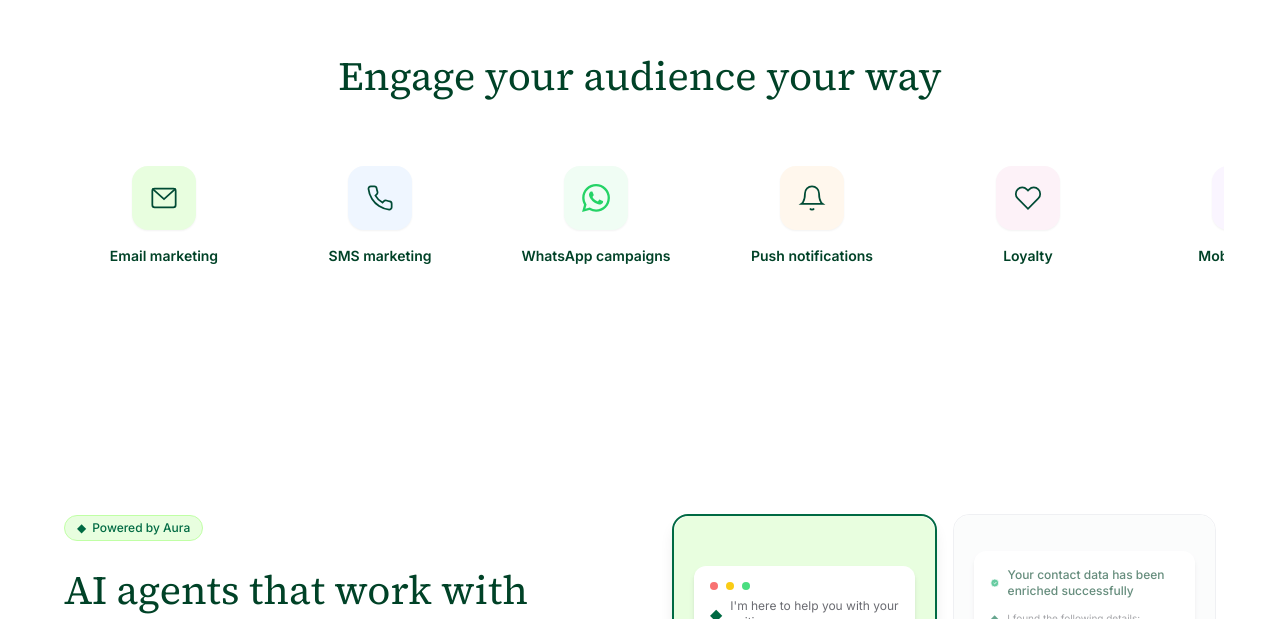
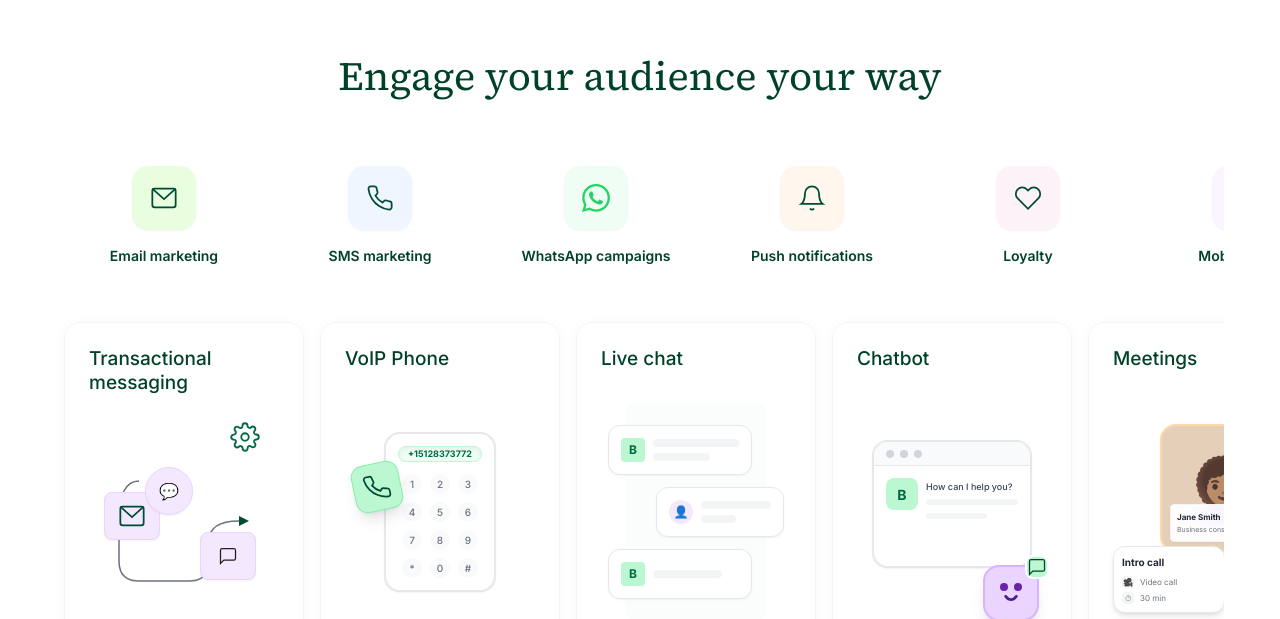
Before and after one commit to dutaalamin/bravo, a React (Vite) app: page / in a window 1280 px wide. Shown: the part 2181-2800 px from the top of the page. Built offline with nearby package versions, Linux system fonts and the light colour scheme.

Commit message:
Add more features row with custom illustrations

```diff
--- a/src/App.jsx
+++ b/src/App.jsx
@@ -870,6 +870,139 @@
 /* ══════════════════════════════════════════════
    ENGAGE YOUR AUDIENCE
    ══════════════════════════════════════════════ */
+const moreFeatures = [
+  {
+    title: 'Transactional\nmessaging',
+    visual: (
+      <div className="relative w-full h-full flex items-center justify-center">
+        <div className="absolute top-4 right-6 text-bravo-green scale-150"><SettingsIcon /></div>
+        <div className="w-14 h-12 bg-purple-100 rounded-lg border border-purple-200 flex items-center justify-center relative -left-6 -top-2 z-10 shadow-sm">
+          <MailIcon />
+        </div>
+        <div className="w-14 h-12 bg-purple-100 rounded-lg border border-purple-200 flex items-center justify-center relative left-4 top-8 z-10 shadow-sm">
+          <ChatIcon />
+        </div>
+        <div className="w-12 h-12 bg-purple-100 rounded-full border border-purple-200 flex items-center justify-center absolute left-14 top-14 z-10 shadow-sm text-[16px]">
+          💬
+        </div>
+        <svg className="absolute inset-0 w-full h-full" style={{zIndex: 0}}>
+          <path d="M50 70 Q 30 70 30 110 L 30 150 Q 30 170 50 170 L 100 170 Q 120 170 120 150 L 120 130" fill="none" stroke="#6B7280" strokeWidth="1.5" />
+          <path d="M120 130 Q 120 110 150 110" fill="none" stroke="#6B7280" strokeWidth="1.5" />
+          <polygon points="160,110 150,105 150,115" fill="#004B35" />
+        </svg>
+      </div>
+    )
+  },
+  {
+    title: 'VoIP Phone',
+    visual: (
+      <div className="relative w-full h-full flex items-center justify-center">
+        <div className="w-28 h-40 bg-white border-2 border-gray-200 rounded-2xl shadow-sm flex flex-col items-center p-3 relative z-10">
+          <div className="w-full h-6 border border-green-200 rounded-full flex items-center justify-center mb-3 bg-green-50 shadow-inner">
+            <span className="text-[9px] text-bravo-green font-bold">+15128373772</span>
+          </div>
+          <div className="grid grid-cols-3 gap-2 w-full px-1">
+             {[1,2,3,4,5,6,7,8,9,'*',0,'#'].map(k => <div key={k} className="w-5 h-5 rounded-full bg-gray-50 flex items-center justify-center text-[10px] text-gray-500 font-medium">{k}</div>)}
+          </div>
+        </div>
+        <div className="absolute left-2 top-[40%] -translate-y-1/2 w-12 h-12 bg-green-200 rounded-xl border border-green-300 flex items-center justify-center shadow-lg rotate-[-12deg] z-20 text-bravo-dark">
+          <PhoneIcon />
+        </div>
+      </div>
+    )
+  },
+  {
+    title: 'Live chat',
+    visual: (
+      <div className="relative w-full h-full flex items-center justify-center flex-col gap-3">
+        <div className="w-36 bg-white border border-gray-200 rounded-xl p-3 shadow-sm relative -left-4 z-10">
+          <div className="flex gap-2 items-center">
+            <div className="w-6 h-6 bg-green-200 rounded flex items-center justify-center text-[12px] font-bold text-bravo-green shrink-0">B</div>
+            <div className="space-y-1.5 w-full">
+              <div className="h-2 w-full bg-gray-100 rounded"></div>
+              <div className="h-2 w-2/3 bg-gray-100 rounded"></div>
+            </div>
+          </div>
+        </div>
+        <div className="w-32 bg-white border border-gray-200 rounded-xl p-3 shadow-sm relative left-6 z-20">
+          <div className="flex gap-2 items-center">
+            <div className="w-6 h-6 bg-purple-100 rounded-full flex items-center justify-center text-[12px] shrink-0">👤</div>
+            <div className="space-y-1.5 w-full">
+              <div className="h-2 w-full bg-gray-100 rounded"></div>
+              <div className="h-2 w-1/2 bg-gray-100 rounded"></div>
+            </div>
+          </div>
+        </div>
+        <div className="w-36 bg-white border border-gray-200 rounded-xl p-3 shadow-sm relative -left-4 z-10">
+          <div className="flex gap-2 items-center">
+            <div className="w-6 h-6 bg-green-200 rounded flex items-center justify-center text-[12px] font-bold text-bravo-green shrink-0">B</div>
+            <div className="space-y-1.5 w-full">
+              <div className="h-2 w-4/5 bg-gray-100 rounded"></div>
+            </div>
+          </div>
+        </div>
+        <div className="absolute inset-0 bg-[#f8f9fa] z-0 mx-6 my-4 rounded-xl opacity-50"></div>
+      </div>
+    )
+  },
+  {
+    title: 'Chatbot',
+    visual: (
+      <div className="relative w-full h-full flex items-center justify-center">
+        <div className="w-40 h-32 bg-white border-2 border-gray-200 rounded-2xl flex flex-col overflow-hidden relative -top-2 z-10 shadow-sm">
+          <div className="h-6 border-b border-gray-200 flex items-center px-3 gap-1.5 bg-gray-50">
+            <div className="w-2 h-2 rounded-full bg-gray-300"></div>
+            <div className="w-2 h-2 rounded-full bg-gray-300"></div>
+            <div className="w-2 h-2 rounded-full bg-gray-300"></div>
+          </div>
+          <div className="flex-1 p-3 flex gap-2">
+            <div className="w-8 h-8 bg-green-200 rounded-lg flex items-center justify-center text-[14px] font-bold text-bravo-green shrink-0">B</div>
+            <div className="space-y-2 mt-1 w-full">
+              <div className="text-[9px] font-medium text-gray-700 leading-none mb-1">How can I help you?</div>
+              <div className="h-1.5 w-full bg-gray-100 rounded"></div>
+              <div className="h-1.5 w-2/3 bg-gray-100 rounded"></div>
+            </div>
+          </div>
+        </div>
+        <div className="absolute right-2 bottom-4 w-14 h-14 bg-purple-200 rounded-2xl border-2 border-purple-300 flex flex-col items-center justify-center shadow-lg z-20">
+           <div className="flex gap-1.5 mb-1">
+             <div className="w-2 h-2 rounded-full bg-purple-800"></div>
+             <div className="w-2 h-2 rounded-full bg-purple-800"></div>
+           </div>
+           <svg width="16" height="8" viewBox="0 0 24 12" fill="none" stroke="#4c1d95" strokeWidth="4" strokeLinecap="round"><path d="M4 2 Q 12 12 20 2"/></svg>
+           <div className="absolute -top-3 -right-3 w-6 h-6 bg-green-200 border-2 border-white rounded-lg flex items-center justify-center text-bravo-dark">
+             <ChatIcon />
+           </div>
+        </div>
+      </div>
+    )
+  },
+  {
+    title: 'Meetings',
+    visual: (
+      <div className="relative w-full h-full flex items-center justify-center">
+        <div className="w-32 h-32 bg-[#e6cfb8] rounded-2xl border-2 border-orange-200 overflow-hidden relative shadow-sm left-4 -top-6 z-10 flex items-center justify-center">
+          <div className="text-6xl">👩🏽‍🦱</div>
+          <div className="absolute bottom-2 right-2 left-2 bg-white/95 backdrop-blur text-[8px] p-1.5 rounded shadow-sm border border-gray-100">
+            <span className="font-bold text-gray-800">Jane Smith</span><br/><span className="text-gray-500 text-[7px]">Business consultant</span>
+          </div>
+        </div>
+        <div className="absolute left-0 bottom-6 w-28 bg-white border border-gray-200 rounded-xl p-2 shadow-md z-20">
+          <div className="text-[10px] font-bold text-gray-800 mb-1.5">Intro call</div>
+          <div className="flex items-center gap-1.5 text-[8px] text-gray-500 mb-1"><div className="w-3 h-3 rounded bg-gray-100 flex items-center justify-center">🎥</div> Video call</div>
+          <div className="flex items-center gap-1.5 text-[8px] text-gray-500"><div className="w-3 h-3 rounded bg-gray-100 flex items-center justify-center">⏱</div> 30 min</div>
+        </div>
+        <div className="absolute right-4 bottom-10 w-10 h-10 bg-green-100 rounded-lg border-2 border-green-200 flex items-center justify-center shadow-md text-sm z-30">
+          🎥
+        </div>
+        <svg className="absolute inset-0 w-full h-full" style={{zIndex: 0}}>
+          <path d="M60 170 L 170 170 L 170 160" fill="none" stroke="#D1D5DB" strokeWidth="1.5" />
+        </svg>
+      </div>
+    )
+  }
+];
+
 function EngageAudience() {
   const channels = [
     { name: 'Email marketing', icon: <MailIcon />, visual: '📧', bg: 'bg-bravo-mintLight' },
@@ -881,6 +1014,7 @@
   ];
 
   const scrollRef = useRef(null);
+  const scrollRef2 = useRef(null);
 
   return (
     <section className="py-20 md:py-28 bg-white">
@@ -915,6 +1049,36 @@
           <button
             onClick={() => scrollRef.current?.scrollBy({ left: 250, behavior: 'smooth' })}
             className="absolute right-0 top-[40%] -translate-y-1/2 -mr-5 z-10 w-10 h-10 bg-white rounded-full shadow-[0_4px_20px_rgba(0,0,0,0.1)] border border-gray-100 hidden md:flex items-center justify-center text-bravo-dark hover:text-bravo-green hover:scale-110 transition-all opacity-0 group-hover/scroll:opacity-100"
+          >
+            <ChevronRight />
+          </button>
+        </div>
+
+        {/* ROW 2 */}
+        <div className="relative group/scroll2 mt-6">
+          {/* Left Arrow */}
+          <button
+            onClick={() => scrollRef2.current?.scrollBy({ left: -300, behavior: 'smooth' })}
+            className="absolute left-0 top-1/2 -translate-y-1/2 -ml-5 z-20 w-10 h-10 bg-white rounded-full shadow-[0_4px_20px_rgba(0,0,0,0.1)] border border-gray-100 hidden md:flex items-center justify-center text-bravo-dark hover:text-bravo-green hover:scale-110 transition-all opacity-0 group-hover/scroll2:opacity-100"
+          >
+            <ChevronLeft />
+          </button>
+
+          <div className="flex gap-4 overflow-x-auto pb-8 pt-2 px-2 -mx-2 scrollbar-hide" ref={scrollRef2}>
+            {moreFeatures.map((feat) => (
+              <div key={feat.title} className="flex-shrink-0 w-[240px] h-[340px] bg-white border border-gray-100 shadow-[0_4px_20px_rgba(0,0,0,0.03)] rounded-2xl p-6 flex flex-col group cursor-pointer hover:shadow-lg hover:-translate-y-1 transition-all duration-300">
+                <h3 className="text-[19px] font-medium text-bravo-dark mb-4 leading-tight whitespace-pre-line">{feat.title}</h3>
+                <div className="flex-1 relative">
+                  {feat.visual}
+                </div>
+              </div>
+            ))}
+          </div>
+
+          {/* Right Arrow */}
+          <button
+            onClick={() => scrollRef2.current?.scrollBy({ left: 300, behavior: 'smooth' })}
+            className="absolute right-0 top-1/2 -translate-y-1/2 -mr-5 z-20 w-10 h-10 bg-white rounded-full shadow-[0_4px_20px_rgba(0,0,0,0.1)] border border-gray-100 hidden md:flex items-center justify-center text-bravo-dark hover:text-bravo-green hover:scale-110 transition-all opacity-0 group-hover/scroll2:opacity-100"
           >
             <ChevronRight />
           </button>
```
